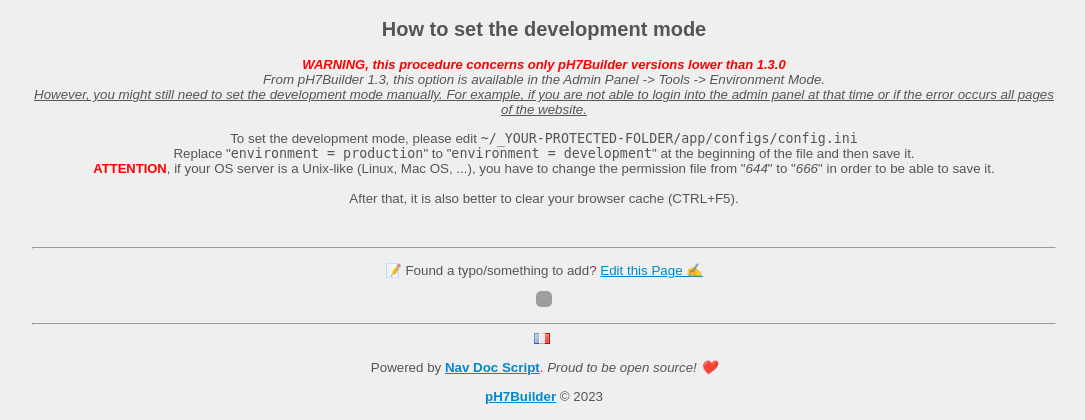
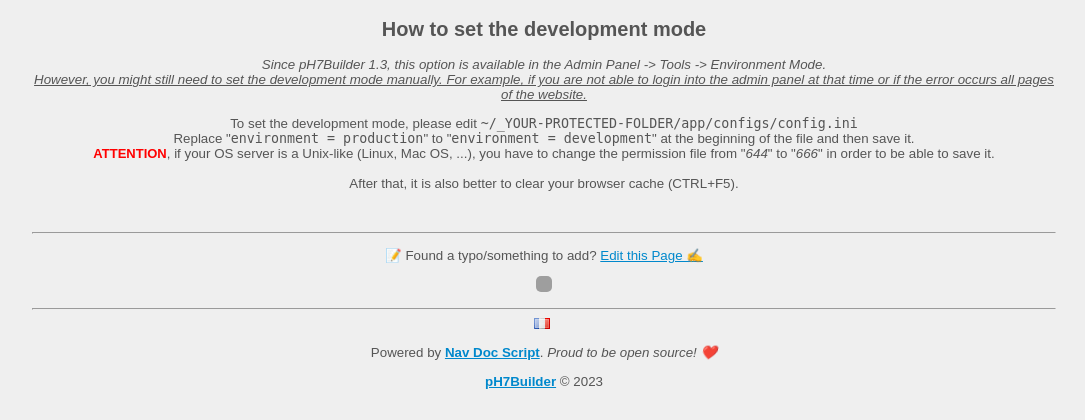
Before and after one commit to pH7Software/pH7-Documentation, a PHP site: page /en/how-to-set-the-development-mode in a window 1280 px wide. Shown: the part 49-469 px from the top of the page, without its empty margins (96-1181 px from the left). Run offline with PHP 8.4, Linux system fonts and the light colour scheme; grey boxes are pictures that could not be loaded.

Commit message:
Update how-to-set-the-development-mode.tpl

```diff
--- a/data/en/how-to-set-the-development-mode.tpl
+++ b/data/en/how-to-set-the-development-mode.tpl
@@ -1,8 +1,7 @@
 <h2>How to set the development mode</h2>
 
 <p class="italic">
-    <span class="warning">WARNING, this procedure concerns only pH7Builder versions lower than 1.3.0</span><br />
-    From pH7Builder 1.3, this option is available in the Admin Panel -> Tools -> Environment Mode.<br />
+    <em>Since pH7Builder 1.3, this option is available in the Admin Panel -> Tools -> Environment Mode.</em><br />
     <span class="underline">However, you might still need to set the development mode manually. For example, if you are not able to login into the admin panel at that time or if the error occurs all pages of the website.</span>
 </p>
 
```
